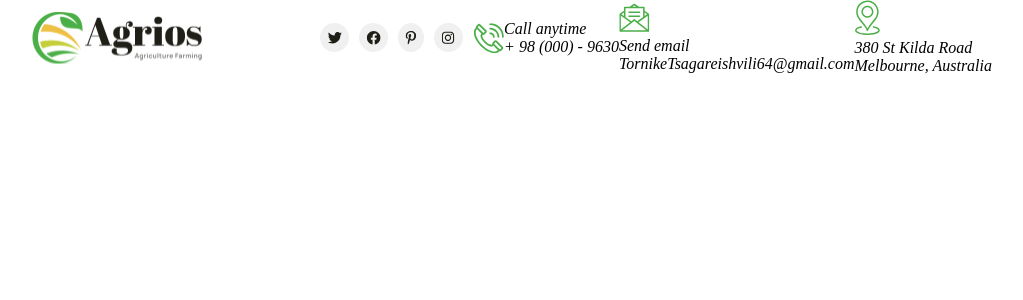
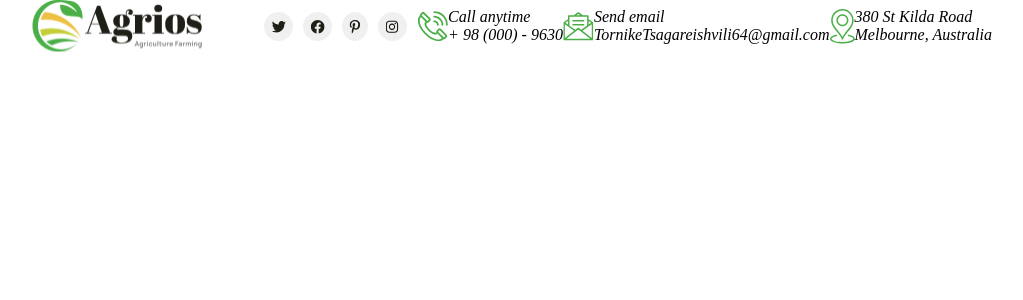
Before and after one commit to Tornike512/Agrios-website-tailwind, a React (Vite) app: page / in a window 1280 px wide. Shown: the top 300 px of the page, without its empty margins (128-1151 px from the left). Built offline with nearby package versions, Linux system fonts and the light colour scheme.

Commit message:
Add: ContantInfo For Contact Info Map

```diff
--- a/src/components/Header/Header.tsx
+++ b/src/components/Header/Header.tsx
@@ -10,13 +10,32 @@ import pinterestLogo from "/src/assets/pinterest-logo.svg";
 import twitterLogo from "/src/assets/twitter-logo.svg";
 
 export function Header() {
-  const uniqueId = uuidv4();
+  const socialMedia = [
+    { src: twitterLogo, alt: "Twitter Logo" },
+    { src: facebookLogo, alt: "Facebook Logo" },
+    { src: pinterestLogo, alt: "Pinterest Logo" },
+    { src: instagramLogo, alt: "Instagram Logo" },
+  ];
 
-  const socialMedia = [
-    { src: twitterLogo, alt: "Twitter Logo", id: uniqueId },
-    { src: facebookLogo, alt: "Facebook Logo", id: uniqueId },
-    { src: pinterestLogo, alt: "Pinterest Logo", id: uniqueId },
-    { src: instagramLogo, alt: "Instagram Logo", id: uniqueId },
+  const contactInfo = [
+    {
+      src: phoneIcon,
+      alt: "Phone Icon",
+      text: "Call anytime",
+      additonalText: "+ 98 (000) - 9630",
+    },
+    {
+      src: emailIcon,
+      alt: "Email Icon",
+      text: "Send email",
+      additonalText: "TornikeTsagareishvili64@gmail.com",
+    },
+    {
+      src: locationIcon,
+      alt: "Location Icon",
+      text: "380 St Kilda Road",
+      additonalText: "Melbourne, Australia",
+    },
   ];
 
   return (
@@ -27,7 +46,7 @@ export function Header() {
           {socialMedia.map((logo) => {
             return (
               <ul
-                key={logo.id}
+                key={uuidv4()}
                 className="flex items-center list-none cursor-pointer mr-2.5"
               >
                 <li className="bg-[#f0f0f0] flex p-[7px] rounded-[100%] hover:bg-[#D1D1D1]">
@@ -37,27 +56,17 @@ export function Header() {
             );
           })}
           <address className="flex items-center">
-            <div className="flex">
-              <img src={phoneIcon} alt="Phone Icon" />
-              <div>
-                <p>Call anytime</p>
-                <p>+ 98 (000) - 9630</p>
-              </div>
-            </div>
-            <div>
-              <img src={emailIcon} alt="Email Icon" />
-              <div>
-                <p>Send email</p>
-                <p>TornikeTsagareishvili64@gmail.com</p>
-              </div>
-            </div>
-            <div>
-              <img src={locationIcon} alt="Location Icon" />
-              <div>
-                <p>380 St Kilda Road</p>
-                <p>Melbourne, Australia</p>
-              </div>
-            </div>
+            {contactInfo.map((info) => {
+              return (
+                <div key={uuidv4()} className="flex">
+                  <img src={info.src} alt={info.alt} />
+                  <div>
+                    <p>{info.text}</p>
+                    <p>{info.additonalText}</p>
+                  </div>
+                </div>
+              );
+            })}
           </address>
         </div>
       </section>
```
